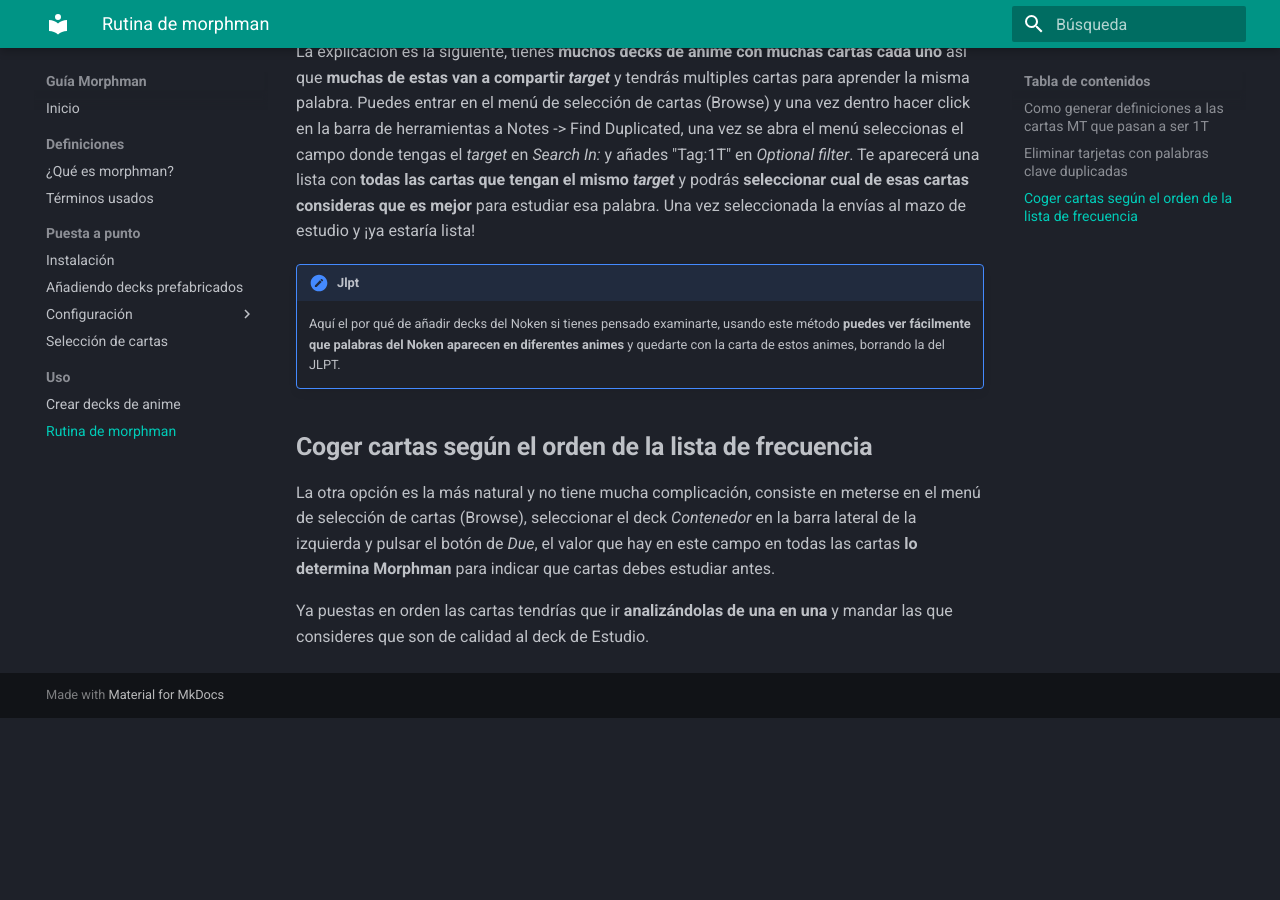
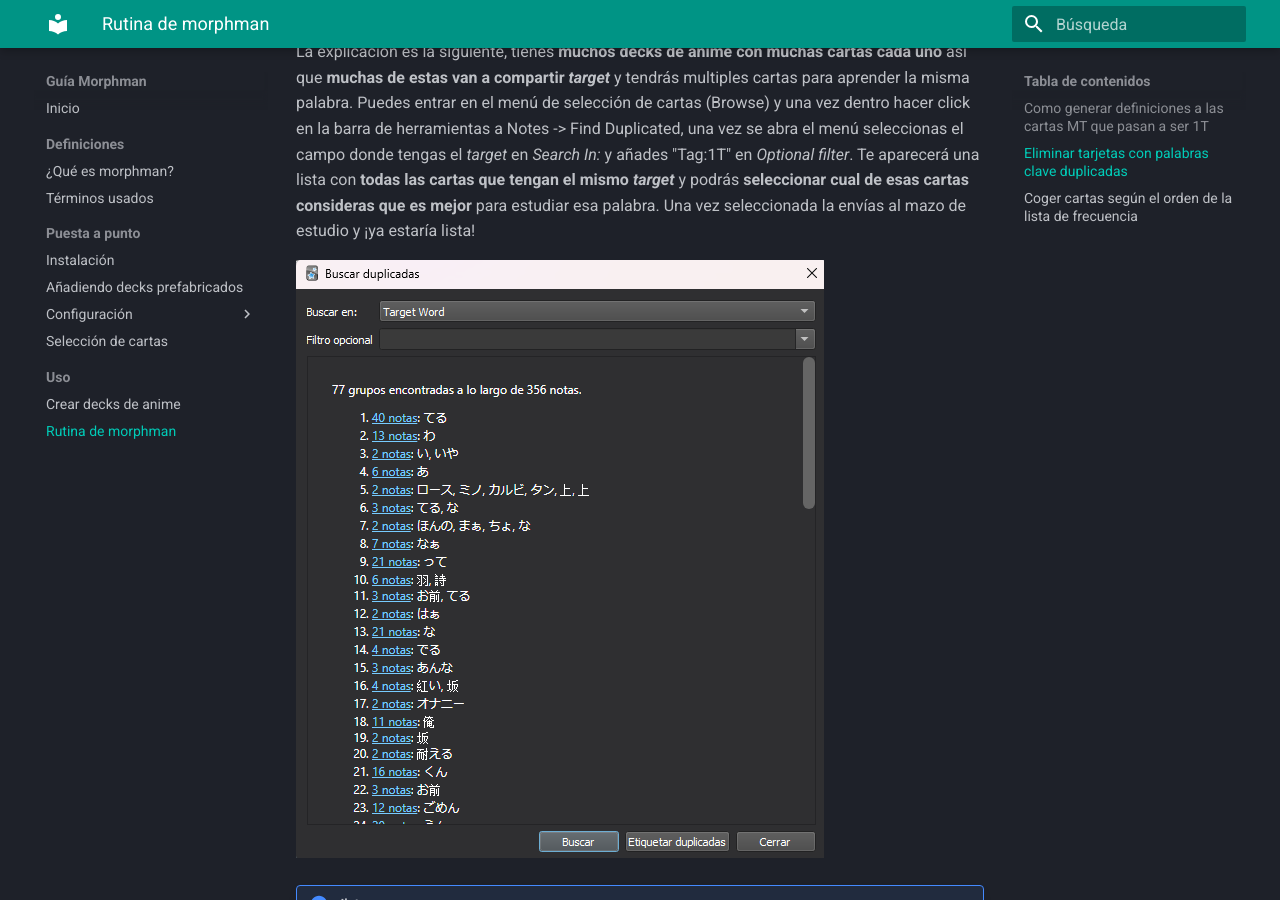
Before and after one commit to alexay7/morphmanguide, an MkDocs documentation site: the page built from docs/uso/rutina.md, in a window 1280 px wide and 900 px high, scrolled down 652 px. Built offline with MkDocs 1.6.1 and Material for MkDocs 9.7.7, drawn with Linux system fonts in a browser that asks for light colours; before the commit the page ends 1370 px from its top, so only the background shows below that.

Commit message:
Added more images

```diff
--- a/docs/uso/rutina.md
+++ b/docs/uso/rutina.md
@@ -15,6 +15,8 @@
 
 La explicación es la siguiente, tienes **muchos decks de anime con muchas cartas cada uno** así que **muchas de estas van a compartir *target*** y tendrás multiples cartas para aprender la misma palabra. Puedes entrar en el menú de selección de cartas (Browse) y una vez dentro hacer click en la barra de herramientas a Notes -> Find Duplicated, una vez se abra el menú seleccionas el campo donde tengas el *target* en *Search In:* y añades "Tag:1T" en *Optional filter*. Te aparecerá una lista con **todas las cartas que tengan el mismo *target*** y podrás **seleccionar cual de esas cartas consideras que es mejor** para estudiar esa palabra. Una vez seleccionada la envías al mazo de estudio y ¡ya estaría lista!
 
+![](2023-03-02-14-34-52.png)
+
 !!! JLPT important
     Aquí el por qué de añadir decks del Noken si tienes pensado examinarte, usando este método **puedes ver fácilmente que palabras del Noken aparecen en diferentes animes** y quedarte con la carta de estos animes, borrando la del JLPT.
 
@@ -23,3 +25,5 @@
 La otra opción es la más natural y no tiene mucha complicación, consiste en meterse en el menú de selección de cartas (Browse), seleccionar el deck *Contenedor* en la barra lateral de la izquierda y pulsar el botón de *Due*, el valor que hay en este campo en todas las cartas **lo determina Morphman** para indicar que cartas debes estudiar antes.
 
 Ya puestas en orden las cartas tendrías que ir **analizándolas de una en una** y mandar las que consideres que son de calidad al deck de Estudio.
+
+![](2023-03-02-14-34-22.png)
```
Also changed, not shown: docs/uso/2023-03-02-14-34-22.png (added), docs/uso/2023-03-02-14-34-52.png (added).
